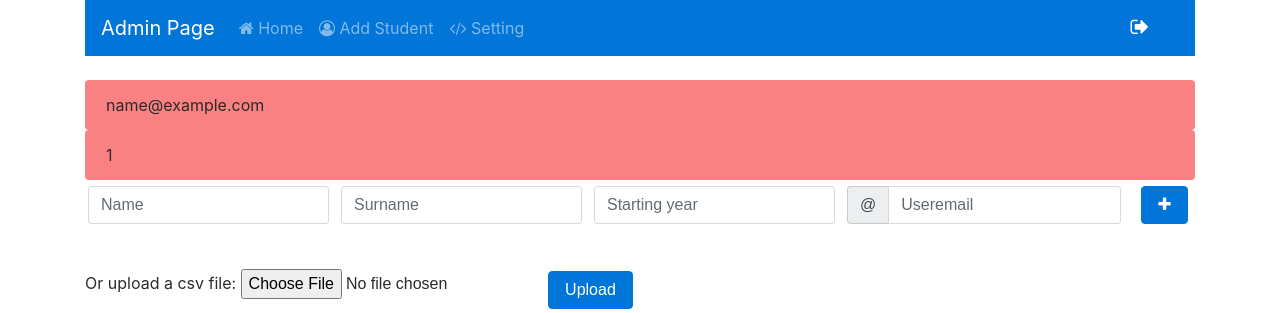
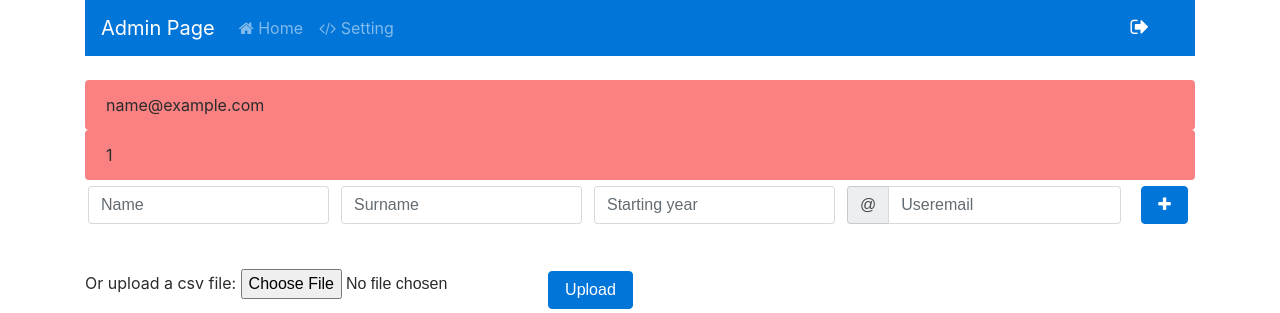
Before and after one commit to Dollium/MobileCulture_proj, a PHP site: page /school.php in a window 1280 px wide. Shown: the top 313 px of the page. Run offline with PHP 8.4, Linux system fonts and the light colour scheme; the visitor is signed in with stand-in values (Sample User, id 1); tables that the repository leaves empty or names only in its code hold one stand-in row (values such as "Sample post"); some libraries are stand-ins or nearby versions.

Commit message:
Update school.php

```diff
--- a/school.php
+++ b/school.php
@@ -225,11 +225,6 @@ border-radius: 5px;
 
                             <a class="nav-link" href="school.php">
                                   <i class="fa fa-home" aria-hidden="true"></i> Home
-                          </a>
-                      </li>
-                      <li class="nav-item">
-                          <a class="nav-link" href="addstudent_resp.php">
-                              <i class="fa fa-user-circle-o" aria-hidden="true"></i> Add Student
                           </a>
                       </li>
                       <li class="nav-item">
```
